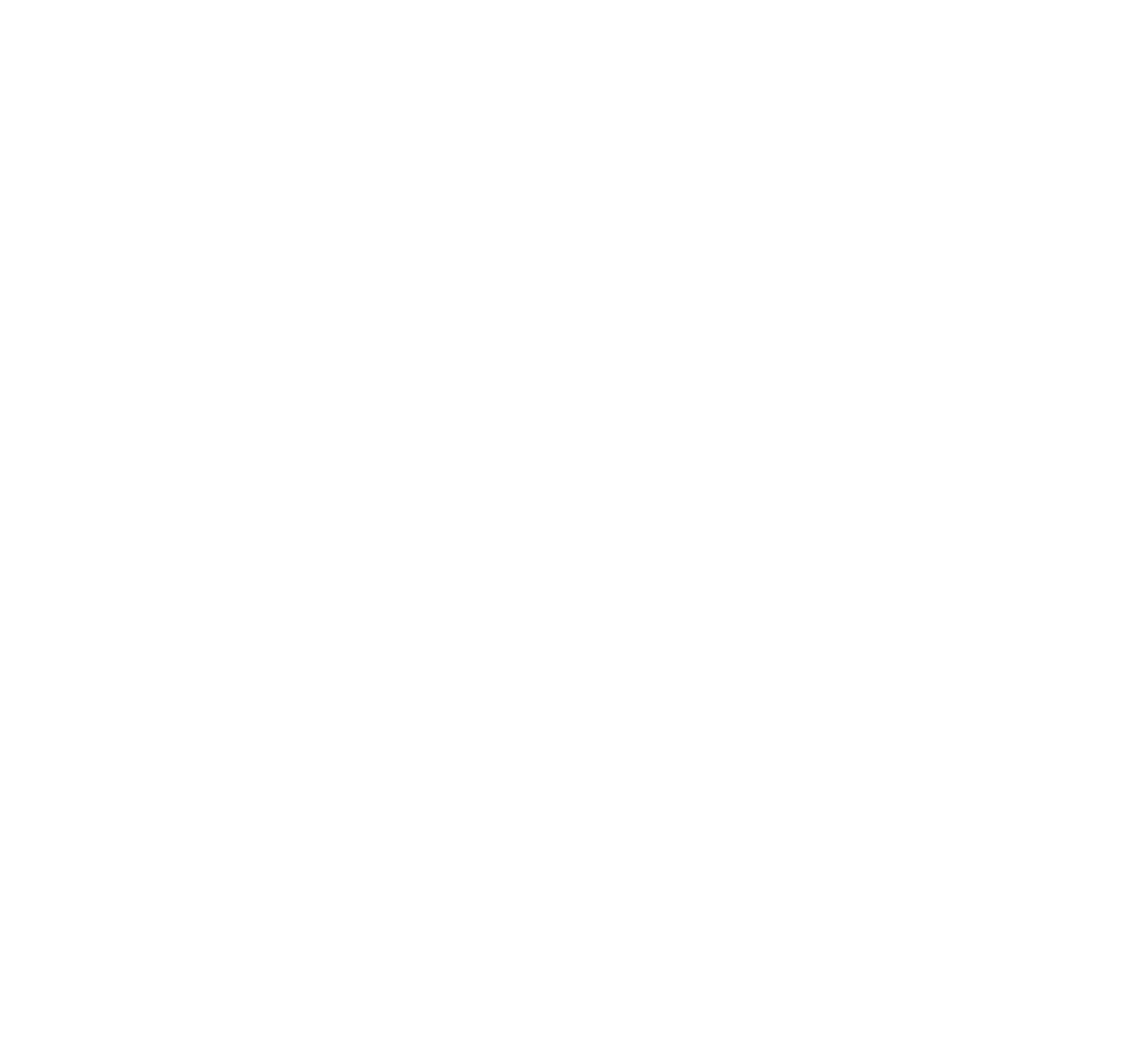
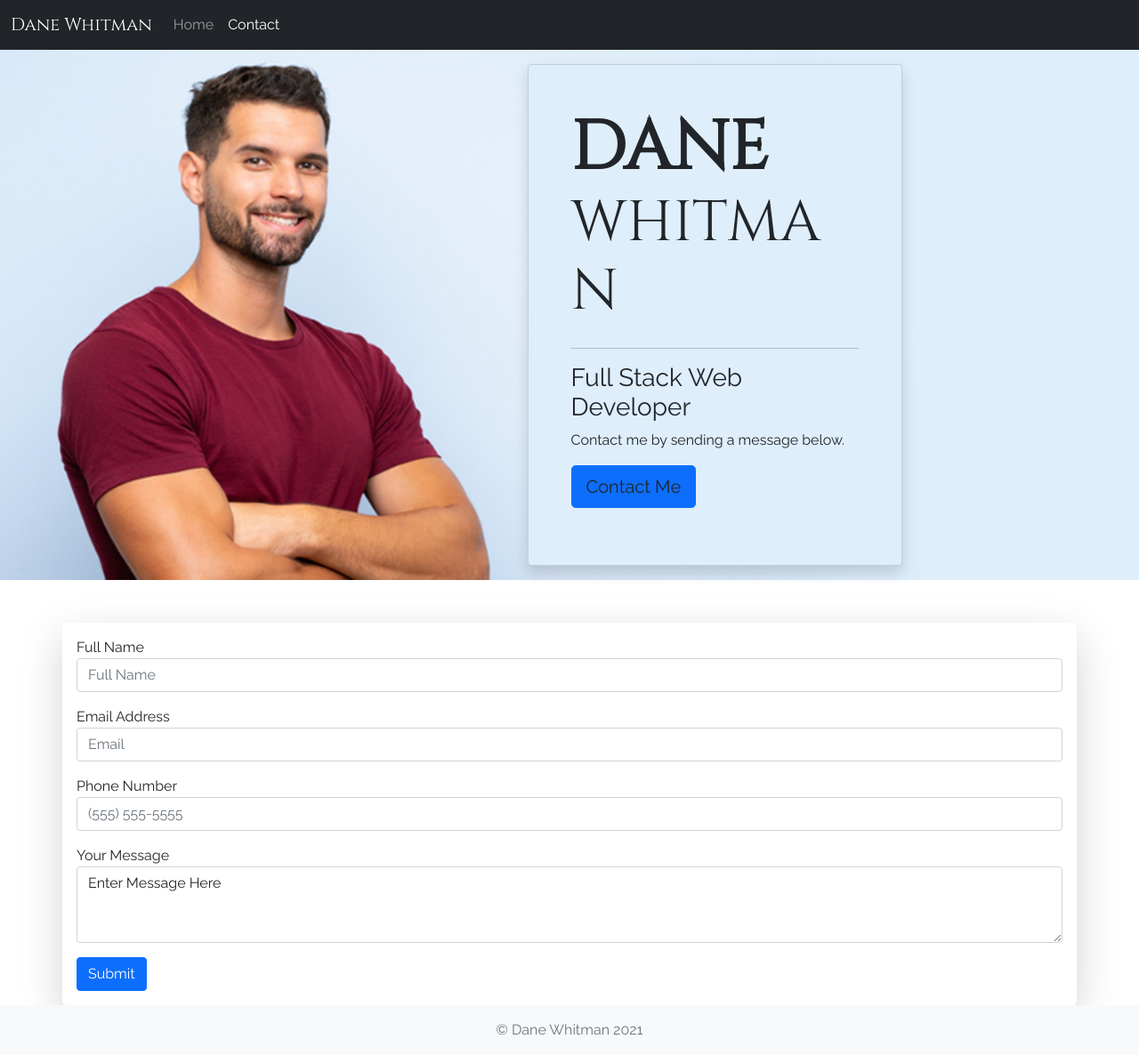
Before and after one commit to helloshyann/dane-port, a plain HTML site: page contact.html in a window 1280 px wide. Shown: the whole page at 89% size. Before the commit the page ends 800 px from the top, so only its background shows below. Drawn offline with nearby package versions, Linux system fonts and the light colour scheme.

Commit message:
Contact Form & Footer

```diff
--- a/contact.html
+++ b/contact.html
@@ -0,0 +1,101 @@
+<!doctype html>
+<html lang="en" class="h-100">
+
+<head>
+    <title>Dane Whitman</title>
+    <!-- Required meta tags -->
+    <meta charset="utf-8">
+    <meta name="viewport" content="width=device-width, initial-scale=1, shrink-to-fit=no">
+
+    <!-- Bootstrap CSS -->
+    <link href="https://cdn.jsdelivr.net/npm/bootstrap@5.1.0/dist/css/bootstrap.min.css" rel="stylesheet"
+        integrity="sha384-KyZXEAg3QhqLMpG8r+8fhAXLRk2vvoC2f3B09zVXn8CA5QIVfZOJ3BCsw2P0p/We" crossorigin="anonymous">
+
+   <!-- Custom Stylesheets -->
+   <link href="css/style.css" rel="stylesheet">
+   <link href="css/hoverCard.css" rel="stylesheet">
+</head>
+
+<body class="d-flex flex-column h-100">
+
+<nav class="navbar navbar-expand-md navbar-dark fixed-top bg-dark">
+    <div class="container-fluid">
+        <a class="navbar-brand cinzel" href="/index.html">Dane Whitman</a>
+        <button class="navbar-toggler" type="button" data-bs-toggle="collapse" data-bs-target="#navbarCollapse"
+            aria-controls="navbarCollapse" aria-expanded="false" aria-label="Toggle navigation">
+            <span class="navbar-toggler-icon"></span>
+        </button>
+        <div class="collapse navbar-collapse" id="navbarCollapse">
+            <ul class="navbar-nav me-auto mb-2 mb-md-0">
+                <li class="nav-item">
+                    <a class="nav-link raleway" aria-current="page" href="/index.html">Home</a>
+                </li>
+                <li class="nav-item">
+                    <a class="nav-link active raleway" href="/contact.html">Contact</a>
+                </li>
+            </ul>
+        </div>
+    </div>
+</nav>
+
+    <main class="flex-shrink-0 mt-5">
+
+
+       <!-- Title Area -->
+        <header class="header container-fluid d-flex flex-column justify-content-center mt-2">
+            <div class="row justify-content-center offset-0 offset-sm-2 offest-md-3 offset-lg-3 offset-xxl-1">
+                <div class="col-12 col-md-7 col-xl-6">
+
+                    <div class="card header-card rounded shadow m-3 p-5">
+                        <h1 class="display-3 cinzel"><span class="bold">DANE</span> WHITMAN</h1>
+                        <hr>
+                        <h3>Full Stack Web Developer</h3>
+                        <p>
+                            Contact me by sending a message below.
+                        </p>
+                        <p class="lead">
+                            <a class="btn btn-primary btn-lg" href="/contact.html" role="button">Contact Me</a>
+                        </p>
+                    </div>
+
+                </div>
+            </div>
+        </header>
+
+            <!-- Contact Section -->
+            <section id="contactForm">
+                <div class="container mt-5 shadow-lg rounded-3 p-3">
+                    <form>
+                        <div class="mb-3">
+                            <label for="fullName">Full Name</label>
+                            <input type="text" class="form-control" id="fullName" placeholder="Full Name" required>
+                        </div>
+                        <div class="mb-3">
+                            <label for="emailAddress">Email Address</label>
+                            <input type="email" class="form-control" id="emailAddress" placeholder="Email" required>
+                        </div>
+                        <div class="mb-3">
+                            <label for="phoneNumber">Phone Number</label>
+                            <input type="tel" class="form-control" id="phoneNumber" placeholder="(555) 555-5555">
+                        </div>
+                        <div class="mb-3">
+                            <label for="message">Your Message</label>
+                            <textarea class="form-control" id="message" cols="30" rows="3">Enter Message Here</textarea>
+                        </div>
+                        <button type="submit" class="btn btn-primary">Submit</button>
+                    </form>
+                </div>
+            </section>
+    </main>
+    <footer class="footer mt-auto py-3 bg-light sticky-footer">
+        <div class="container-fluid text-center">
+            <span class="text-muted">&copy; Dane Whitman 2021</span>
+        </div>
+    </footer>
+    <!-- Bootstrap JS -->
+    <script src="https://cdn.jsdelivr.net/npm/bootstrap@5.1.0/dist/js/bootstrap.bundle.min.js"
+        integrity="sha384-U1DAWAznBHeqEIlVSCgzq+c9gqGAJn5c/t99JyeKa9xxaYpSvHU5awsuZVVFIhvj" crossorigin="anonymous">
+    </script>
+</body>
+
+</html>
```
Also changed, not shown: index.html (+1 -1 lines).
